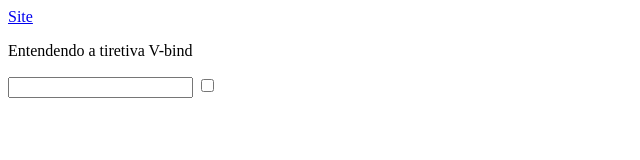
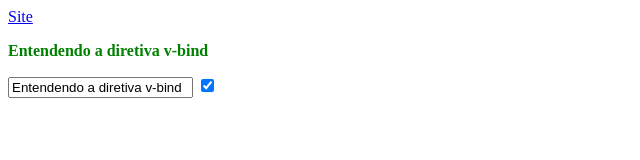
Before and after one commit to Juanlucasarchangelo/Codigos-Randon-Vue-js, a plain HTML site: page index.html in a window 1280 px wide. Shown: the whole page, without its empty margins (0-640 px from the left). Drawn offline with Linux system fonts and the light colour scheme.

Commit message:
Uso da diretiva V bind e metodos

```diff
--- a/index.html
+++ b/index.html
@@ -1,20 +1,28 @@
+
 <!DOCTYPE html>
 <html lang="en">
-
 <head>
     <meta charset="UTF-8">
     <meta http-equiv="X-UA-Compatible" content="IE=edge">
     <meta name="viewport" content="width=device-width, initial-scale=1.0">
     <script src="./vue.js"></script>
     <title>Document</title>
+    <style>
+        .verde {
+            color:green
+        }
+
+        .negrito {
+            font-weight: bold;
+        }
+    </style>
 </head>
-
 <body>
     <div id="app">
-        <a v-bind:href="site">Site</a>
-        <p>Entendendo a tiretiva V-bind</p>
-        <input type="text">
-        <input type="checkbox">
+        <a :href="site">Site</a>
+        <p class="negrito" :class="cor">Entendendo a diretiva v-bind</p>
+        <input type="text" :placeholder="instrucaoDePreenchimento" :value="valor">
+        <input type="checkbox" :checked="check">
     </div>
 
     <script>
@@ -22,12 +30,15 @@
         const vm = new Vue({
             el: '#app',
             data: {
-                site: 'https://juanarchangelo.com.br'
+                site: 'https://jorgesantana.net.br',
+                cor: 'verde',
+                instrucaoDePreenchimento: 'Placeholder - Diretiva v-bind',
+                valor: 'Entendendo a diretiva v-bind',
+                check: true
             },
             methods: {}
         })
 
     </script>
 </body>
-
 </html>
```
